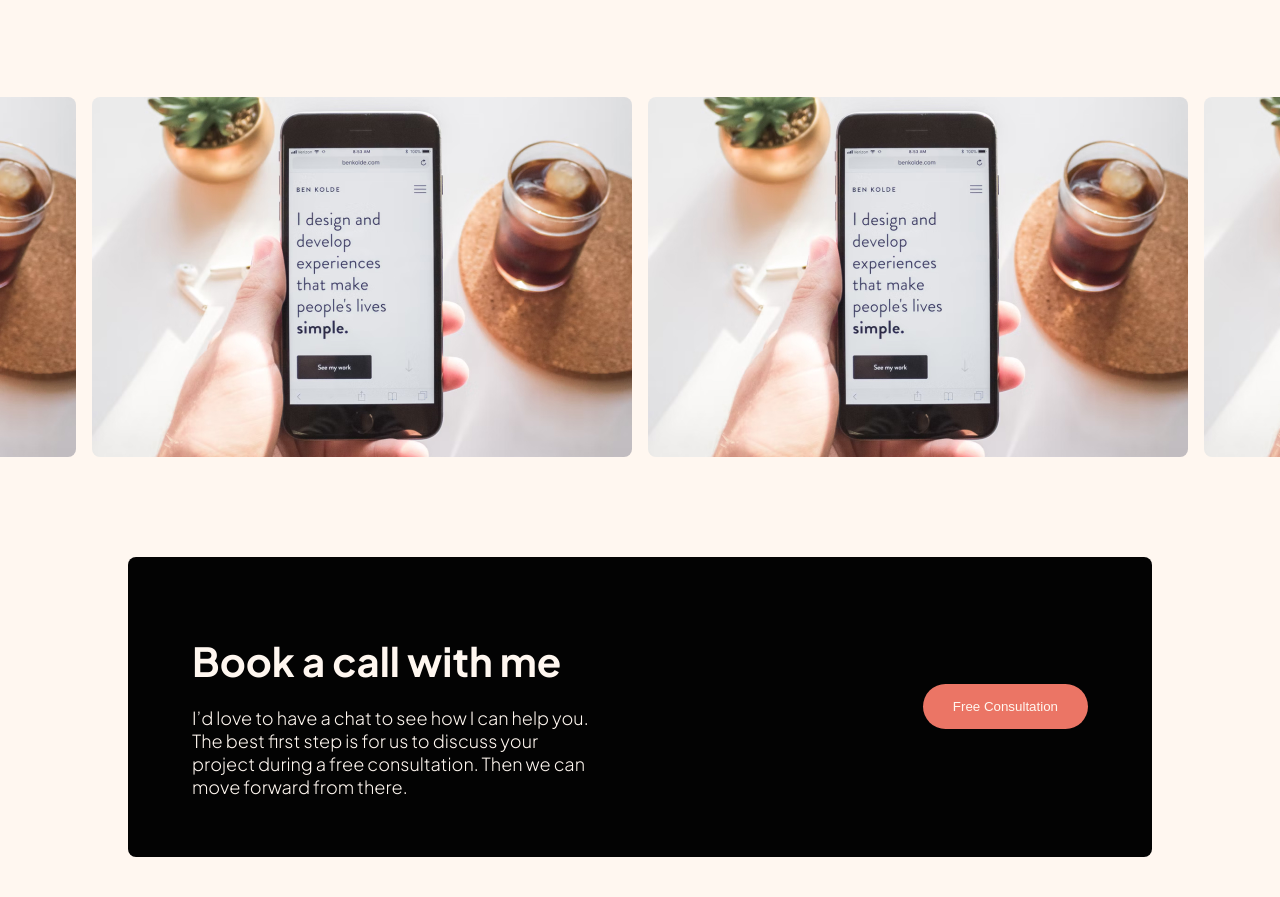
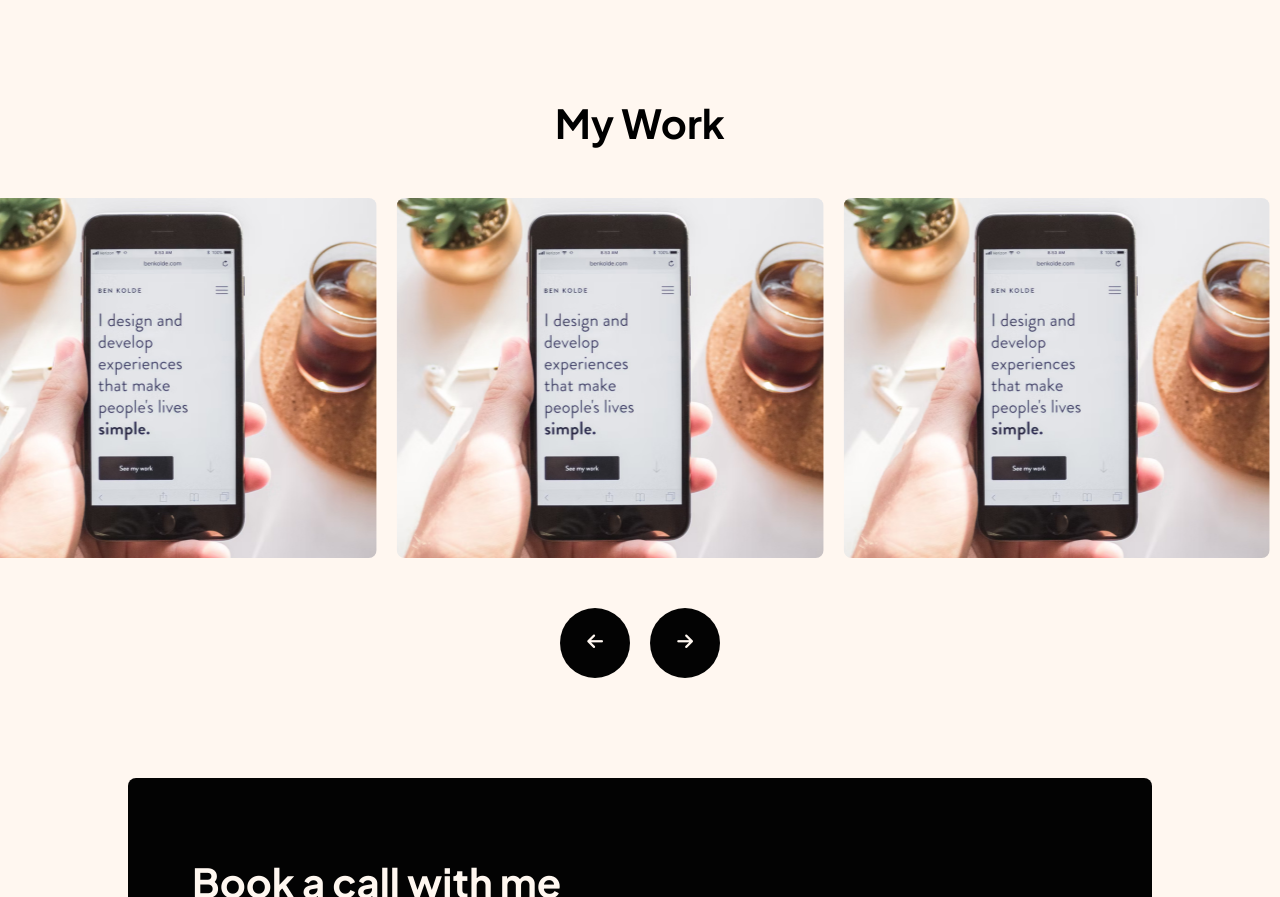
Before and after one commit to julienLeMee/frontend-mentor-portfolio, a website: page index.html in a window 1280 px wide. Shown: the part 1494-2391 px from the top of the page. Drawn offline with nearby package versions, Linux system fonts and the light colour scheme.

Commit message:
added slider

```diff
--- a/components/_media-queries.scss
+++ b/components/_media-queries.scss
@@ -80,4 +80,8 @@
     }
   }
 
+  footer {
+    width: 90%!important;
+  }
+
 }
--- a/components/_slider.scss
+++ b/components/_slider.scss
@@ -1,42 +1,45 @@
+.work__title {
+    width: 100%;
+    font-size: $bold-medium-font-size;
+    text-align: center;
+    margin: 50px auto;
+}
+
 .my-slider {
   width: 100%;
-  margin: 0 auto;
+  height: 360px;
   display: flex;
   justify-content: center;
   align-items: center;
-  position: relative;
-  overflow: hidden;
-  overflow-x: scroll;
-  gap: 1rem;
+  margin: 0 auto;
   img {
-    width: 540px;
-    height: 360px;
+    width: 100%;
+    height: 100%;
     object-fit: cover;
-    display: flex;
-    justify-content: center;
-    align-items: center;
     border-radius: 8px;
+    margin: 10px;
   }
 }
 
 .slider__nav {
   display: flex;
-  justify-content: space-around;
+  justify-content: center;
   align-items: center;
-  margin: 0 auto;
-  width: 20%;
-
+  margin: 50px;
 }
 
-.slider__prev,
-.slider__next {
-  background: $black;
+.slider__prev, .slider__next {
+  font-size: $medium-font-size;
+  background-color: $black;
+  padding: 20px;
+  width: 70px;
+  height: 70px;
+  margin: 0 10px;
   border: none;
+  border-radius: 50%;
   cursor: pointer;
-  border-radius: 100%;
-  width: 100px;
-  height: 100px;
-  padding: 1rem;
   color: $light-cream;
-  font-size: 1.5rem;
+  &:hover {
+    background-color: $galactic-blue;
+  }
 }
--- a/index.html
+++ b/index.html
@@ -81,31 +81,20 @@
     </div>
 
     <!-- Work (slider) -->
+    <h2 class="work__title">My Work</h2>
     <div class="my-slider">
-      <div>
-        <img src="./ressources/phone.jpg" alt="phone image">
-      </div>
-      <div>
-        <img src="./ressources/phone.jpg" alt="phone image">
-      </div>
-      <div>
-        <img src="./ressources/phone.jpg" alt="phone image">
-      </div>
-      <div>
-        <img src="./ressources/phone.jpg" alt="phone image">
-      </div>
-      <div>
-        <img src="./ressources/phone.jpg" alt="phone image">
-      </div>
-      <div>
-        <img src="./ressources/phone.jpg" alt="phone image">
-      </div>
-    </div>
+      <img src="./ressources/phone.jpg" alt="phone image">
+      <img src="./ressources/phone.jpg" alt="phone image">
+      <img src="./ressources/phone.jpg" alt="phone image">
+      <img src="./ressources/phone.jpg" alt="phone image">
+      <img src="./ressources/phone.jpg" alt="phone image">
+      <img src="./ressources/phone.jpg" alt="phone image">
+  </div>
 
-      <!-- <div class="slider__nav">
-        <button class="slider__prev"><i class="fa-solid fa-arrow-left"></i></button>
-        <button class="slider__next"><i class="fa-solid fa-arrow-right"></i></button>
-      </div> -->
+  <div class="slider__nav">
+    <button class="slider__prev"><i class="fa-solid fa-arrow-left"></i></button>
+    <button class="slider__next"><i class="fa-solid fa-arrow-right"></i></button>
+  </div>
 
     <!-- Contact -->
     <div class="contact__content">
@@ -132,7 +121,7 @@
       </button>
     </footer>
 
-  <script src="script.js"></script>
-  <script src="https://cdnjs.cloudflare.com/ajax/libs/tiny-slider/2.9.2/min/tiny-slider.js"></script>
+    <script src="https://cdnjs.cloudflare.com/ajax/libs/tiny-slider/2.9.2/min/tiny-slider.js"></script>
+    <script src="script.js"></script>
   </body>
 </html>
--- a/script.js
+++ b/script.js
@@ -1,28 +1,20 @@
-import {tns} from './src/tiny-slider.js';
-
-  var slider = tns({
-    container: '.my-slider',
-    items: 3,
-    slideBy: 'page',
-    autoplay: true
-  });
-
-// const slider = tns({
-//   container: '.slider__wrapper',
-//   items: 1,
-//   slideBy: 'page',
-//   autoplay: true,
-//   controls: false,
-//   navPosition: 'bottom',
-//   mouseDrag: true,
-//   swipeAngle: false,
-//   speed: 400
-// });
-
-document.querySelector('.slider__prev').addEventListener('click', () => {
-  slider.goTo('prev');
+let slider = tns({
+  container: '.my-slider',
+  items: 3,
+  slideBy: '1',
+  controlsPosition: 'bottom',
+  nav: false,
+  prevButton: '.slider__prev',
+  nextButton: '.slider__next',
+  responsive: {
+    320: {
+      items: 1,
+    },
+    768: {
+      items: 2,
+    },
+    1024: {
+      items: 3,
+    },
+  },
 });
-
-document.querySelector('.slider__next').addEventListener('click', () => {
-  slider.goTo('next');
-});
```
Also changed, not shown: public/style.css, 1 other file.
